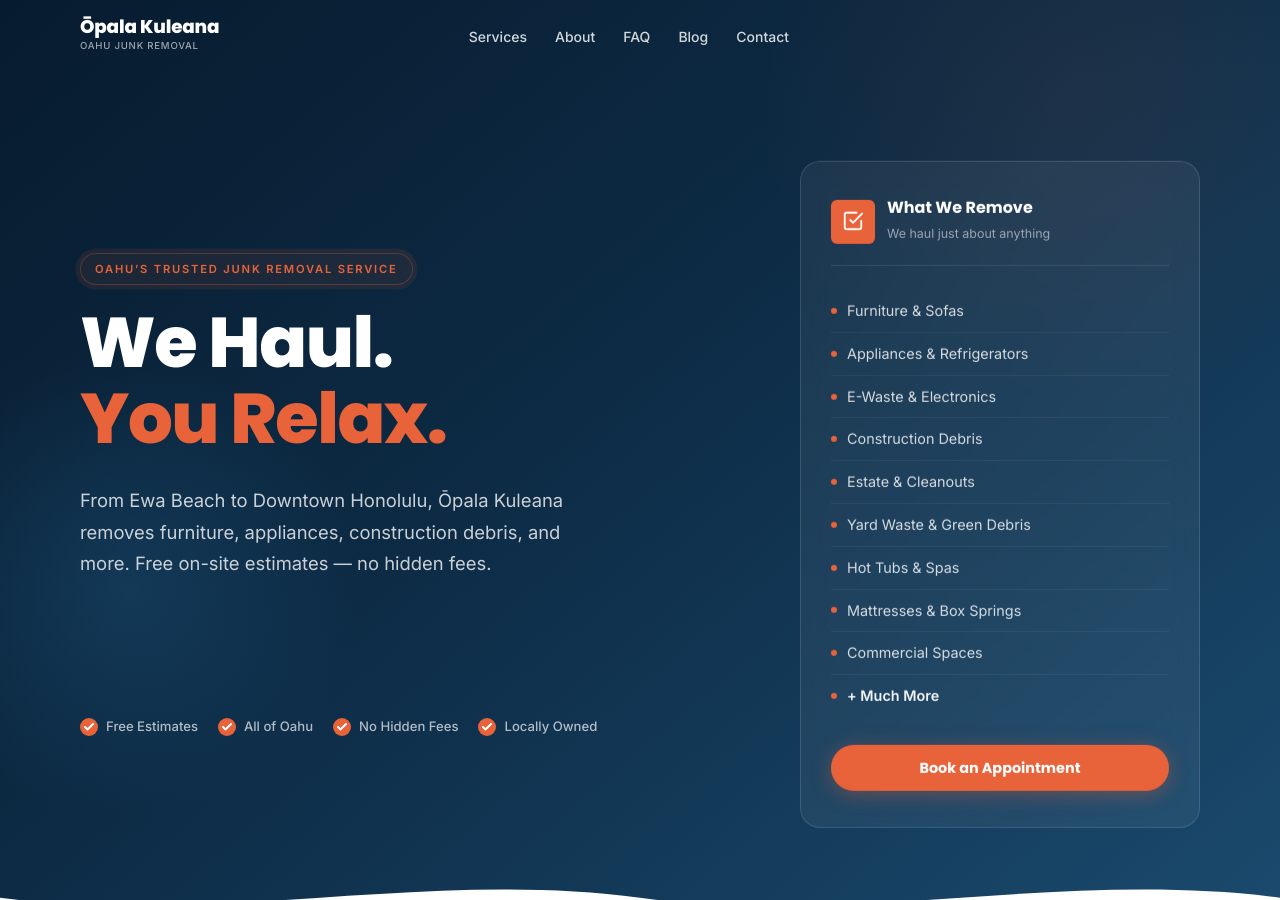
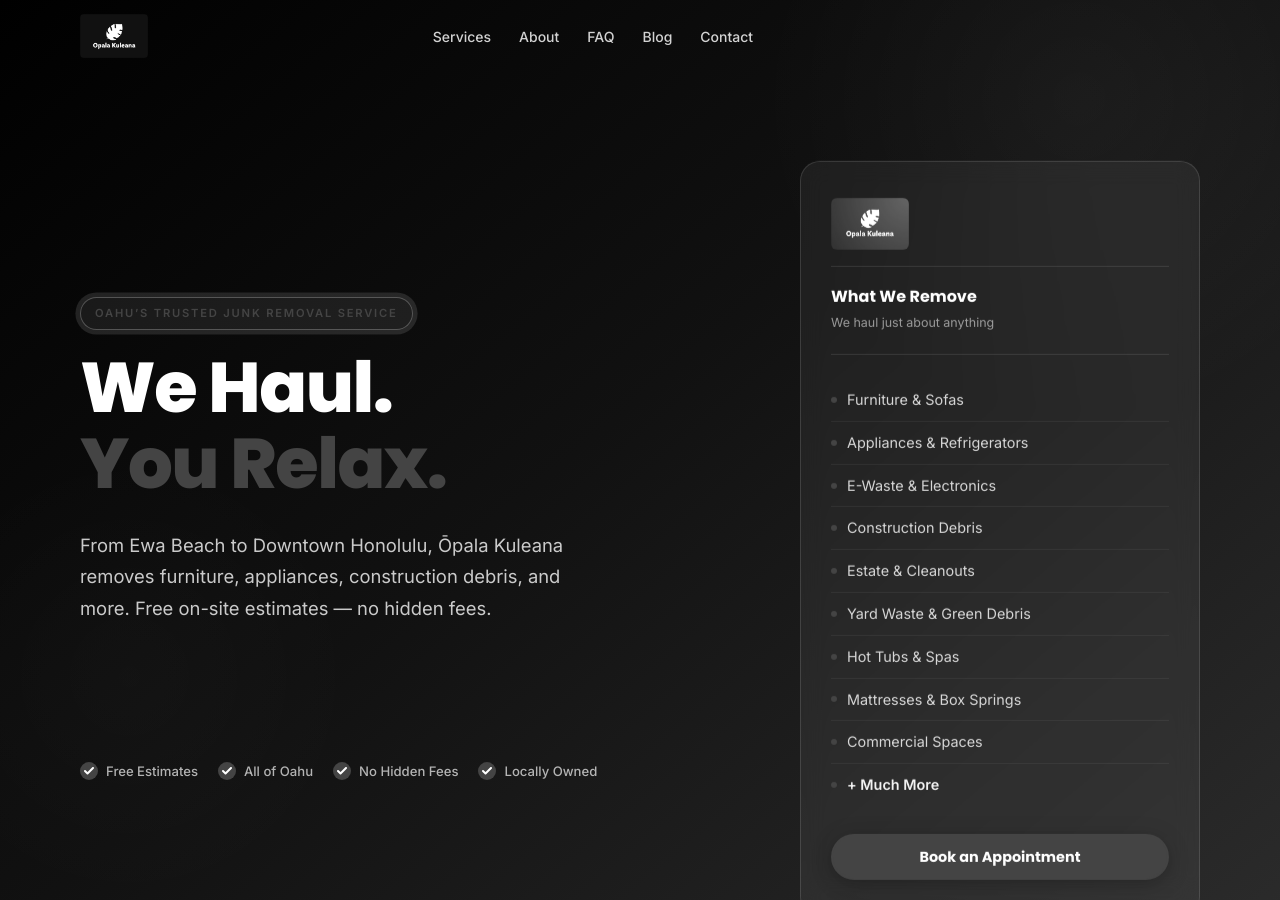
Before and after one commit to tobuku/opalakuleana, a Jekyll site: the page built from index.html, in a window 1280 px wide and 900 px high. Built offline with Jekyll 4.4.1, drawn with Linux system fonts in a browser that asks for light colours; nearby versions of some CDN libraries.

Commit message:
Rebrand to black/white/gray scheme, add logos throughout, add favicon

```diff
--- a/_layouts/default.html
+++ b/_layouts/default.html
@@ -13,6 +13,10 @@
   <link rel="preconnect" href="https://fonts.gstatic.com" crossorigin>
   <link href="https://fonts.googleapis.com/css2?family=Inter:wght@400;500;600&family=Poppins:wght@700;800&display=swap" rel="stylesheet">
 
+  <!-- Favicon -->
+  <link rel="icon" type="image/jpeg" href="{{ site.baseurl }}/assets/images/favicon.jpg">
+  <link rel="apple-touch-icon" href="{{ site.baseurl }}/assets/images/favicon.jpg">
+
   <!-- Main CSS -->
   <link rel="stylesheet" href="{{ site.baseurl }}/assets/css/main.css">
 </head>
@@ -24,9 +28,8 @@
   <!-- ==================== NAV ==================== -->
   <nav class="site-nav" id="site-nav" role="navigation" aria-label="Main navigation">
     <div class="nav-inner">
-      <a href="{{ site.baseurl }}/" class="nav-logo" aria-label="Ōpala Kuleana — Home">
-        <span class="nav-logo-name">Ōpala Kuleana</span>
-        <span class="nav-logo-tag">Oahu Junk Removal</span>
+      <a href="{{ site.baseurl }}/" class="nav-logo" aria-label="Opala Kuleana — Home">
+        <img src="{{ site.baseurl }}/assets/images/opala-kuleana-logo4.jpg" alt="Opala Kuleana" class="nav-logo-img">
       </a>
 
       <ul class="nav-links" role="list">
@@ -69,8 +72,9 @@
       <div class="footer-grid">
 
         <div class="footer-brand">
-          <a href="{{ site.baseurl }}/" class="footer-logo">Ōpala Kuleana</a>
-          <span class="footer-logo-tag">Oahu Junk Removal</span>
+          <a href="{{ site.baseurl }}/" class="footer-logo">
+            <img src="{{ site.baseurl }}/assets/images/opala-kuleana-logo4.jpg" alt="Opala Kuleana" class="footer-logo-img">
+          </a>
           <p>Locally owned and operated junk removal service serving all of Oahu, Hawaii. We haul furniture, appliances, debris, and more — free estimates, no hidden fees.</p>
           {% if site.email %}<a href="mailto:{{ site.email }}" class="footer-email">{{ site.email }}</a>{% endif %}
         </div>
--- a/assets/css/main.css
+++ b/assets/css/main.css
@@ -7,30 +7,30 @@
    CUSTOM PROPERTIES
    ========================================== */
 :root {
-  /* Colors */
-  --c-primary:       #0d2b45;
-  --c-primary-light: #1a4a6e;
-  --c-primary-dark:  #071b2e;
-  --c-accent:        #e8623a;
-  --c-accent-dark:   #c44d28;
-  --c-gold:          #f0a500;
-  --c-text:          #1a2332;
-  --c-text-muted:    #5a6a7a;
-  --c-bg:            #f7f9fc;
-  --c-bg-alt:        #eef2f7;
+  /* Colors — Monochrome Black / White / Gray */
+  --c-primary:       #111111;
+  --c-primary-light: #2d2d2d;
+  --c-primary-dark:  #000000;
+  --c-accent:        #444444;
+  --c-accent-dark:   #222222;
+  --c-gold:          #888888;
+  --c-text:          #111111;
+  --c-text-muted:    #666666;
+  --c-bg:            #f5f5f5;
+  --c-bg-alt:        #ebebeb;
   --c-white:         #ffffff;
-  --c-border:        #dce4ec;
+  --c-border:        #dedede;
 
   /* Typography */
   --ff-sans:    'Inter', -apple-system, BlinkMacSystemFont, 'Segoe UI', sans-serif;
   --ff-display: 'Poppins', var(--ff-sans);
 
   /* Shadows */
-  --shadow-xs:     0 1px 3px rgba(13,43,69,0.08);
-  --shadow-sm:     0 2px 8px rgba(13,43,69,0.10);
-  --shadow-md:     0 4px 20px rgba(13,43,69,0.12);
-  --shadow-lg:     0 8px 40px rgba(13,43,69,0.16);
-  --shadow-accent: 0 4px 20px rgba(232,98,58,0.35);
+  --shadow-xs:     0 1px 3px rgba(0,0,0,0.08);
+  --shadow-sm:     0 2px 8px rgba(0,0,0,0.10);
+  --shadow-md:     0 4px 20px rgba(0,0,0,0.13);
+  --shadow-lg:     0 8px 40px rgba(0,0,0,0.20);
+  --shadow-accent: 0 4px 20px rgba(0,0,0,0.25);
 
   /* Radii */
   --r-sm:   6px;
@@ -172,7 +172,7 @@
   border-color: var(--c-accent-dark);
   color: var(--c-white);
   transform: translateY(-2px);
-  box-shadow: 0 6px 24px rgba(232,98,58,0.45);
+  box-shadow: 0 6px 24px rgba(0,0,0,0.35);
 }
 
 .btn-outline {
@@ -219,6 +219,65 @@
 .btn-sm {
   padding: 10px 20px;
   font-size: 0.82rem;
+}
+
+/* ==========================================
+   LOGO IMAGE STYLES
+   ========================================== */
+
+/* Nav logo image */
+.nav-logo {
+  display: flex;
+  align-items: center;
+  text-decoration: none;
+}
+
+.nav-logo-img {
+  height: 44px;
+  width: auto;
+  display: block;
+  border-radius: 4px;
+}
+
+/* Footer logo image */
+.footer-logo-img {
+  height: 52px;
+  width: auto;
+  display: block;
+  border-radius: 4px;
+  margin-bottom: 16px;
+}
+
+/* Hero card logo */
+.hero-card-logo-wrap {
+  margin-bottom: 20px;
+  padding-bottom: 16px;
+  border-bottom: 1px solid rgba(255,255,255,0.1);
+}
+
+.hero-card-logo {
+  height: 52px;
+  width: auto;
+  display: block;
+  border-radius: 6px;
+}
+
+/* Section logo (used in about/why-us section) */
+.section-logo-img {
+  height: 60px;
+  width: auto;
+  display: block;
+  border-radius: 6px;
+  margin-bottom: 24px;
+}
+
+/* CTA banner logo */
+.cta-logo-img {
+  height: 64px;
+  width: auto;
+  display: block;
+  border-radius: 6px;
+  margin: 0 auto 28px;
 }
 
 /* ==========================================
@@ -255,26 +314,8 @@
 
 .nav-logo {
   display: flex;
-  flex-direction: column;
+  align-items: center;
   text-decoration: none;
-  gap: 2px;
-}
-
-.nav-logo-name {
-  font-family: var(--ff-display);
-  font-size: 1.15rem;
-  font-weight: 800;
-  color: var(--c-white);
-  line-height: 1;
-  letter-spacing: -0.01em;
-}
-
-.nav-logo-tag {
-  font-size: 0.6rem;
-  font-weight: 500;
-  color: rgba(255,255,255,0.6);
-  letter-spacing: 0.08em;
-  text-transform: uppercase;
 }
 
 .nav-links {
@@ -410,7 +451,7 @@
   width: 700px;
   height: 700px;
   border-radius: 50%;
-  background: radial-gradient(circle, rgba(232,98,58,0.07) 0%, transparent 65%);
+  background: radial-gradient(circle, rgba(255,255,255,0.04) 0%, transparent 65%);
   top: -250px;
   right: -150px;
   pointer-events: none;
@@ -422,7 +463,7 @@
   width: 500px;
   height: 500px;
   border-radius: 50%;
-  background: radial-gradient(circle, rgba(26,74,110,0.5) 0%, transparent 65%);
+  background: radial-gradient(circle, rgba(255,255,255,0.02) 0%, transparent 65%);
   bottom: 80px;
   left: -120px;
   pointer-events: none;
@@ -450,9 +491,9 @@
   color: var(--c-accent);
   margin-bottom: 20px;
   padding: 6px 14px;
-  border: 1px solid rgba(232,98,58,0.3);
+  border: 1px solid rgba(255,255,255,0.25);
   border-radius: var(--r-full);
-  background: rgba(232,98,58,0.08);
+  background: rgba(255,255,255,0.08);
 }
 
 .hero-title {
@@ -677,7 +718,7 @@
 .service-card:hover {
   transform: translateY(-6px);
   box-shadow: var(--shadow-lg);
-  border-color: rgba(232,98,58,0.25);
+  border-color: rgba(0,0,0,0.20);
 }
 
 .service-card:hover .service-icon {
@@ -692,7 +733,7 @@
   width: 60px;
   height: 60px;
   border-radius: var(--r-md);
-  background: rgba(13,43,69,0.07);
+  background: rgba(0,0,0,0.06);
   color: var(--c-primary);
   margin: 0 auto 18px;
   transition: background 0.3s, color 0.3s;
@@ -763,7 +804,7 @@
   width: 22px;
   height: 22px;
   min-width: 22px;
-  background: rgba(232,98,58,0.12);
+  background: rgba(0,0,0,0.07);
   border-radius: 50%;
   margin-top: 1px;
   flex-shrink: 0;
@@ -873,9 +914,9 @@
   flex-shrink: 0;
 }
 
-.avatar-1 { background: linear-gradient(135deg, #e8623a, #c44d28); }
-.avatar-2 { background: linear-gradient(135deg, #0d2b45, #1a4a6e); }
-.avatar-3 { background: linear-gradient(135deg, #f0a500, #c88400); }
+.avatar-1 { background: linear-gradient(135deg, #444444, #222222); }
+.avatar-2 { background: linear-gradient(135deg, #666666, #444444); }
+.avatar-3 { background: linear-gradient(135deg, #888888, #666666); }
 
 .testimonial-name {
   font-weight: 700;
@@ -1170,7 +1211,7 @@
   width: 40px;
   height: 40px;
   min-width: 40px;
-  background: rgba(232,98,58,0.1);
+  background: rgba(0,0,0,0.07);
   border-radius: var(--r-sm);
   display: flex;
   align-items: center;
@@ -1228,7 +1269,7 @@
 
 .form-control:focus {
   border-color: var(--c-accent);
-  box-shadow: 0 0 0 3px rgba(232,98,58,0.12);
+  box-shadow: 0 0 0 3px rgba(0,0,0,0.10);
 }
 
 .form-control::placeholder { color: #b0bec5; }
@@ -1317,23 +1358,8 @@
 }
 
 .footer-logo {
-  font-family: var(--ff-display);
-  font-size: 1.3rem;
-  font-weight: 800;
-  color: var(--c-white);
-  line-height: 1;
-  display: block;
+  display: inline-block;
   text-decoration: none;
-  margin-bottom: 4px;
-}
-
-.footer-logo-tag {
-  font-size: 0.65rem;
-  letter-spacing: 0.08em;
-  text-transform: uppercase;
-  color: rgba(255,255,255,0.45);
-  display: block;
-  margin-bottom: 20px;
 }
 
 .footer-brand p {
@@ -1692,7 +1718,7 @@
 .service-detail-card:hover {
   transform: translateY(-5px);
   box-shadow: var(--shadow-lg);
-  border-color: rgba(232,98,58,0.25);
+  border-color: rgba(0,0,0,0.20);
 }
 
 .service-detail-card:hover .service-icon {
@@ -1720,8 +1746,8 @@
 }
 
 .no-take-box {
-  background: rgba(232,98,58,0.06);
-  border: 1.5px solid rgba(232,98,58,0.2);
+  background: rgba(0,0,0,0.04);
+  border: 1.5px solid rgba(0,0,0,0.12);
   border-radius: var(--r-md);
   padding: 36px;
   max-width: 780px;
@@ -1750,7 +1776,7 @@
 
 .no-take-list li {
   background: var(--c-white);
-  border: 1px solid rgba(232,98,58,0.25);
+  border: 1px solid rgba(0,0,0,0.12);
   color: var(--c-text-muted);
   font-size: 0.85rem;
   padding: 6px 14px;
@@ -1839,7 +1865,7 @@
   left: 0;
   height: 3px;
   width: 0%;
-  background: linear-gradient(90deg, var(--c-accent) 0%, var(--c-gold) 100%);
+  background: linear-gradient(90deg, #aaaaaa 0%, #ffffff 100%);
   z-index: 2000;
   pointer-events: none;
   transform-origin: left center;
@@ -1854,8 +1880,8 @@
     box-shadow: none;
   }
   50% {
-    border-color: rgba(232,98,58,0.4);
-    box-shadow: 0 0 32px rgba(232,98,58,0.18), inset 0 0 16px rgba(232,98,58,0.06);
+    border-color: rgba(255,255,255,0.5);
+    box-shadow: 0 0 32px rgba(255,255,255,0.10), inset 0 0 16px rgba(255,255,255,0.05);
   }
 }
 
@@ -1867,8 +1893,8 @@
    HERO LABEL PULSE
    ========================================== */
 @keyframes label-pulse {
-  0%, 100% { box-shadow: 0 0 0 0 rgba(232,98,58,0); }
-  60% { box-shadow: 0 0 0 6px rgba(232,98,58,0.12); }
+  0%, 100% { box-shadow: 0 0 0 0 rgba(255,255,255,0); }
+  60% { box-shadow: 0 0 0 6px rgba(255,255,255,0.15); }
 }
 
 .hero-label {
--- a/index.html
+++ b/index.html
@@ -57,10 +57,10 @@
 
     <!-- RIGHT: Card -->
     <div class="hero-card" aria-hidden="true">
+      <div class="hero-card-logo-wrap">
+        <img src="{{ site.baseurl }}/assets/images/opala-kuleana-logo2.jpg" alt="Opala Kuleana" class="hero-card-logo">
+      </div>
       <div class="hero-card-header">
-        <div class="hero-card-icon">
-          <svg width="22" height="22" viewBox="0 0 24 24" fill="none" stroke="white" stroke-width="2" stroke-linecap="round" stroke-linejoin="round"><polyline points="9 11 12 14 22 4"/><path d="M21 12v7a2 2 0 01-2 2H5a2 2 0 01-2-2V5a2 2 0 012-2h11"/></svg>
-        </div>
         <div>
           <h3>What We Remove</h3>
           <span>We haul just about anything</span>
@@ -247,6 +247,7 @@
 
       <!-- Text -->
       <div class="reveal">
+        <img src="{{ site.baseurl }}/assets/images/opala-kuleana-logo3.jpg" alt="Opala Kuleana" class="section-logo-img">
         <span class="section-label">Why Ōpala Kuleana</span>
         <h2 id="why-heading">Local Expertise.<br>Honest Service.</h2>
         <p>We&rsquo;re not a mainland franchise. Ōpala Kuleana is a locally built junk removal service for Oahu — run by people who live here, work here, and care about keeping our island clean.</p>
@@ -715,6 +716,7 @@
 <section class="cta-banner" aria-labelledby="cta-heading">
   <div class="container">
     <div class="reveal">
+      <img src="{{ site.baseurl }}/assets/images/opala-kuleana-logo4.jpg" alt="Opala Kuleana" class="cta-logo-img">
       <h2 id="cta-heading">Ready to Clear the Clutter?</h2>
       <p>Serving Ewa Beach, Kapolei, Honolulu, and all of Oahu. Free estimates, honest pricing.</p>
       <div class="cta-banner-actions">
```
Also changed, not shown: assets/images/favicon.jpg (added), assets/images/opala-kuleana-logo2.jpg (added), assets/images/opala-kuleana-logo3.jpg (added), assets/images/opala-kuleana-logo4.jpg (added).
